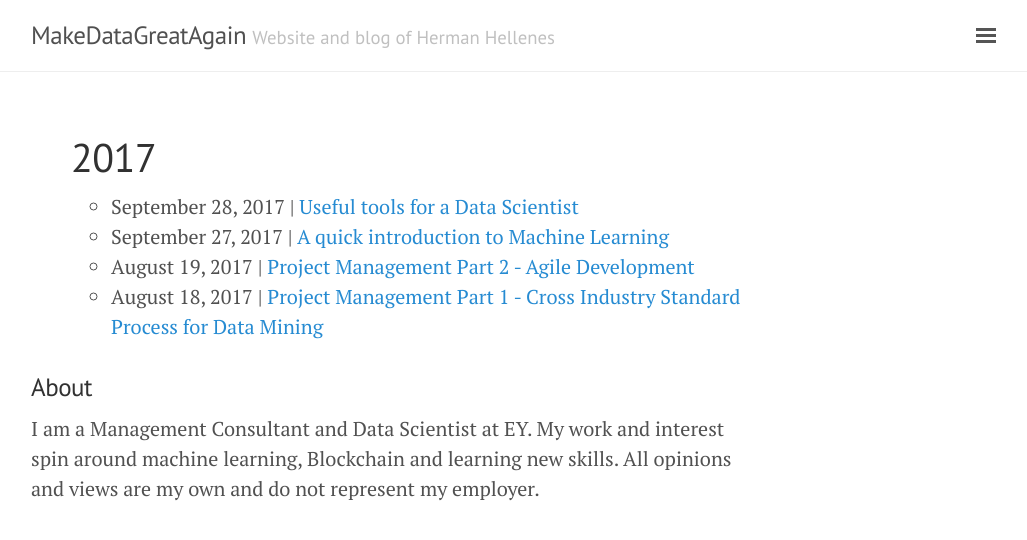
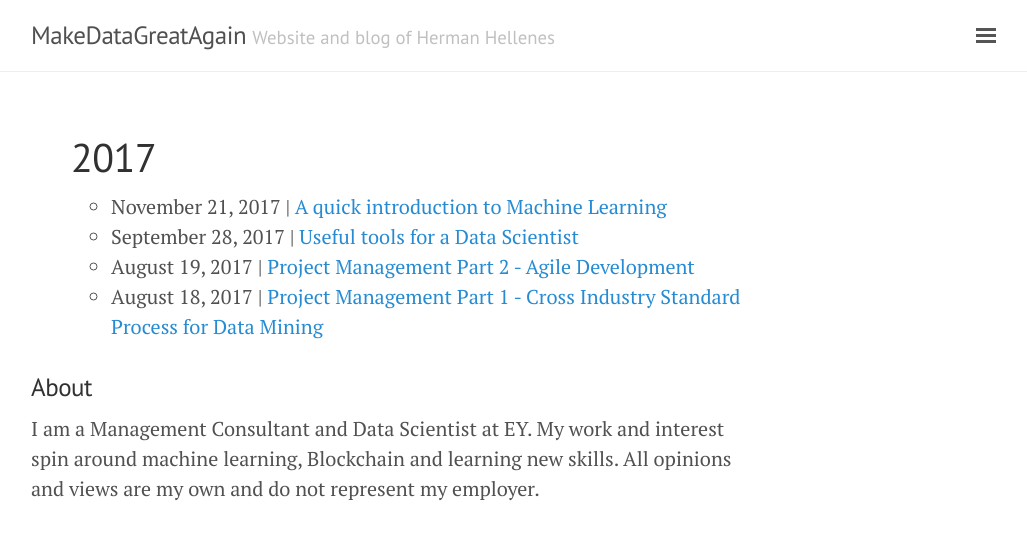
Before and after one commit to herman-hellenes/herman-hellenes.github.io, a Jekyll site: the page built from index.html, in a window 1280 px wide. Shown: the top 540 px of the page, without its empty margins (249-1276 px from the left). Built offline with Jekyll 4.4.1, drawn with Linux system fonts in a browser that asks for light colours; nearby versions of some CDN libraries.

Commit message:
Update 2017-09-27-intro-ml.md

```diff
--- a/_posts/2017-09-27-intro-ml.md
+++ b/_posts/2017-09-27-intro-ml.md
@@ -1,7 +1,7 @@
 ---
 layout: post
 title: "A quick introduction to Machine Learning"
-date: 2017-09-27
+date: 2017-11-21
 comments: true
 ---
 
```
